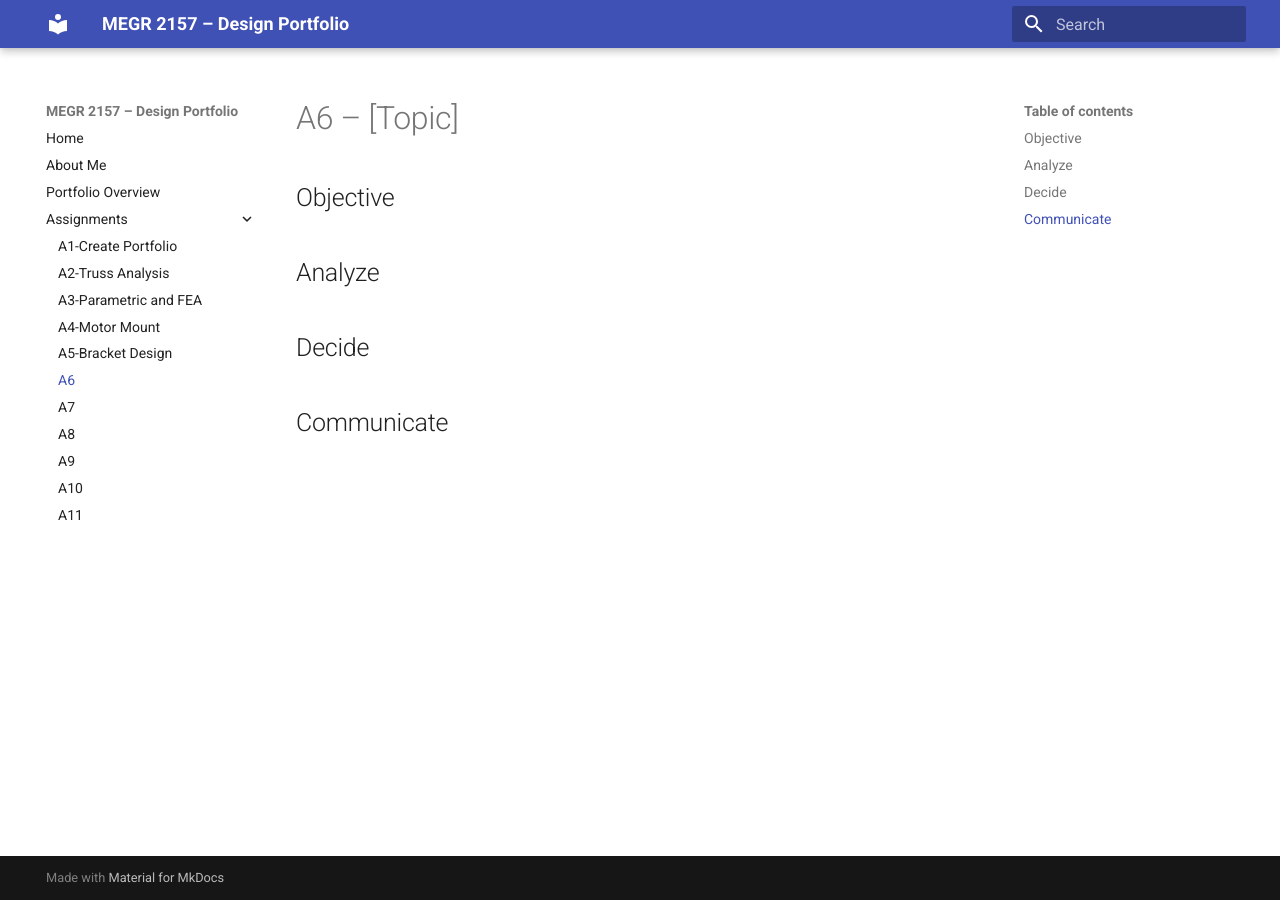
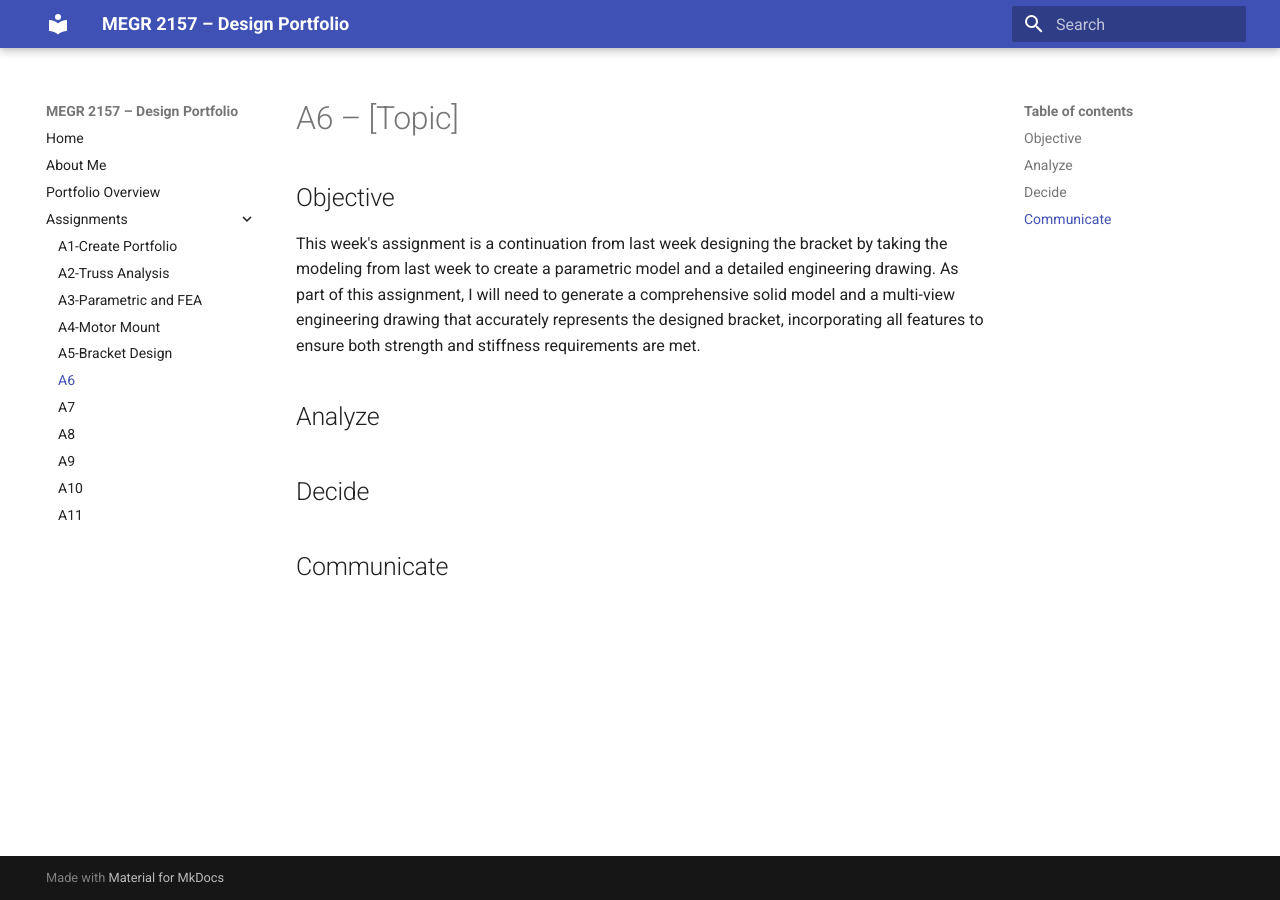
Before and after one commit to Jeffrey-Mendoza/megr2157-portfolio, an MkDocs documentation site: the page built from docs/assignments/A06/index.md, in a window 1280 px wide. Built offline with MkDocs 1.6.1 and Material for MkDocs 9.7.7, drawn with Linux system fonts in a browser that asks for light colours.

Commit message:
Update objective section for A6 assignment
Expanded the objective section to detail the requirements for the assignment.

```diff
--- a/docs/assignments/A06/index.md
+++ b/docs/assignments/A06/index.md
@@ -1,6 +1,8 @@
 # A6 – [Topic]
 
 ## Objective
+
+This week's assignment is a continuation from last week designing the bracket by taking the modeling from last week to create a parametric model and a detailed engineering drawing. As part of this assignment, I will need to generate a comprehensive solid model and a multi-view engineering drawing that accurately represents the designed bracket, incorporating all features to ensure both strength and stiffness requirements are met.
 
 
 ## Analyze
```
